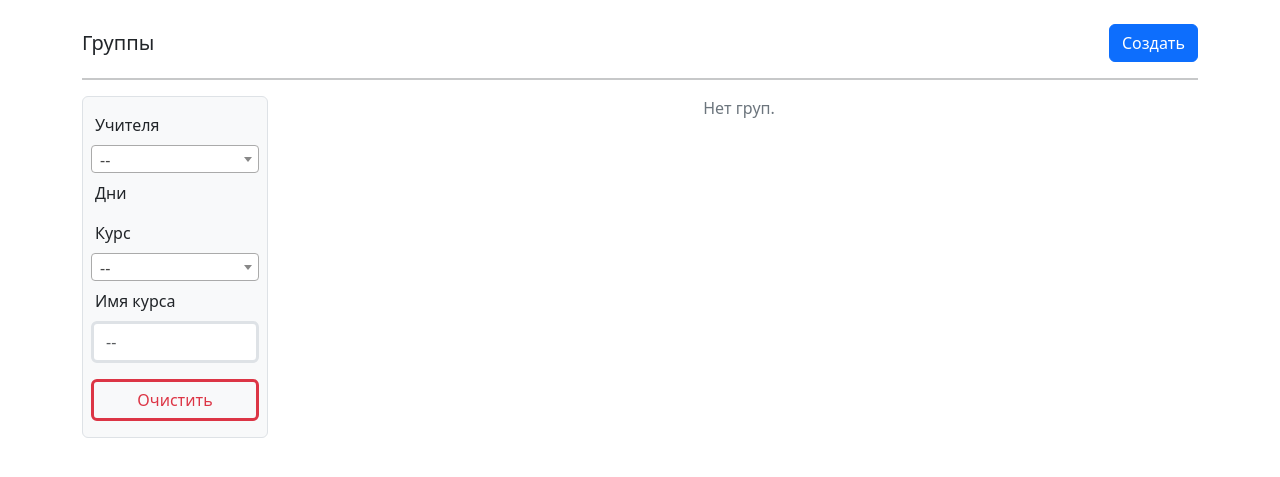
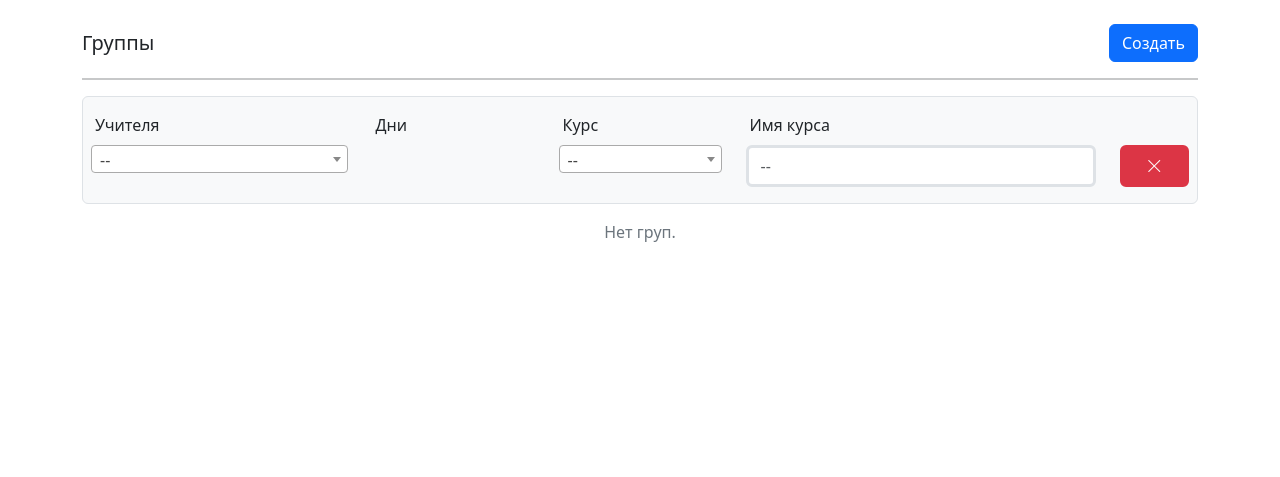
Before and after one commit to umarkhashimov/attendance-back, a Django app: template templates/courses_list.html in a window 1280 px wide. Shown: the part 54-531 px from the top of the page. Run offline with Django 5.2, Linux system fonts and the light colour scheme; the template is opened without the code that fills it, so the values that code supplies are empty; some libraries are stand-ins or nearby versions.

Commit message:
courses list update

```diff
--- a/assets/css/main.css
+++ b/assets/css/main.css
@@ -50,7 +50,13 @@
     transition: 0.1s;
 }
 
+.course-list-item .course-name{
+    font-size: 14px;
+}
 
+.course-list-item .course-name .course-id{
+    font-size: 10px !important;
+}
 
 .course-list-item:hover:not(.marked) :where(p, span) {
     color: black !important;
@@ -219,8 +225,10 @@ tr.trial-lesson td {
     left: 10px;
     padding: 0 5px;
     border-radius: 2px;
-    border: 1px solid black;
+    border: 1px solid grey;
     background-color: white;
+    color: darkorange;
+    letter-spacing: 1px;
 }
 
 .requiredField .asteriskField {
--- a/templates/courses_list.html
+++ b/templates/courses_list.html
@@ -13,11 +13,10 @@
     </div>
     <hr class="table-group-divider" />
     <div class="row m-0 p-0 ">
-      <div class="col-2 bg-light rounded py-3 px-2 border">
+      <div class="col-12 bg-light rounded py-3 px-2 border">
         <form id="filterForm" method="get" action="{% url 'main:courses_list' %}" class="">
           <div class="row">
-            <div class="col-12 col-sm-7 col-md-6 col-lg-12">
-              {{filter_form}}
+            <div class="col-12 col-sm-7 col-md-6 col-lg-3">
               <label for="teacherName" class="mb-2 ms-1">Учителя</label>
               <select name="teacher" onchange="submit()" class="form-select border-3 {% if request.GET.teacher %} border-primary{% endif %} w-100" id="teacherName">
                 <option value="">--</option>
@@ -30,7 +29,7 @@
                   {% endfor %}
                 </select>
               </div>
-            <div class="col-12 col-sm-5 col-md-3 col-lg-12 mt-2">
+              <div class="col-12 col-sm-5 col-md-3 col-lg-2 mt-2 mt-sm-0">
                 <label for="daySelect" class="mb-2 ms-1">Дни</label>
                 {% comment %} <select name="day" class="form-select border-3 {% if request.GET.day %} border-primary{% endif %}" id="daySelect">
                   <option value="">--</option>
@@ -40,7 +39,7 @@
                 </select> {% endcomment %}
                 {{days_form}}
             </div>
-              <div class="col-12 col-sm-5 col-md-3 col-lg-12 mt-2">
+            <div class="col-12 col-sm-5 col-md-3 col-lg-2 mt-2 mt-lg-0">
               <label for="statusSelect" class="mb-2 ms-1">Курс</label>
               <select onchange="submit()" name="subject" class="form-select border-3 {% if request.GET.subject %} border-primary{% endif %}" id="daySelect">
                 <option value="">--</option>
@@ -49,39 +48,40 @@
                 {% endfor %}
               </select>
             </div>
-              <div class="col-12 col-sm-7 col-md-10 col-lg-12 mt-2">
+            <div class="col-12 col-sm-7 col-md-10 col-lg-4 mt-2 mt-lg-0">
               <label for="courseName" class="mb-2 ms-1">Имя курса</label>
               <input onchange="submit()" value="{{request.GET.course_name}}" id="courseName" name="course_name" placeholder="--" type="text" class="form-control border-3 w-100 {% if request.GET.course_name %} border-primary{% endif %}" />
             </div>
-              <div class="col-12 col-md-2 col-lg-12 mt-3">
+            <div class="col-12 col-md-2 col-lg-1 mt-3 mt-md-2">
               <div class="d-flex align-items-end gap-4 gap-lg-2 h-100">
-                  <button type="reset" class="btn btn-outline-danger w-100 border-3 px-2">Очистить</button>
+                <button type="reset" class="btn btn-danger w-100 border-3 px-2"><i class="bi bi-x-lg"></i></button>
                 {% comment %} <button type="submit" class="btn btn-success w-100 border-3 px-2"><i class="bi bi-check-lg"></i></button> {% endcomment %}
               </div>
             </div>
           </div>
         </form>
       </div>
+    </div>
 
-        <div class="col-10 pe-0">
+
+        <div class="row px-2 mt-3">
 
           {% for obj in courses %}
-          <div class="col-12 pe-0">
+          <div class="col-12 col-md-6 col-lg-4 px-1">
             <div class="position-relative px-0">
-              {% if obj.get_last_topic %}<span class="position-absolute top-0 topic-label">{{obj.get_last_topic}}</span> {% endif %}
-              <a href="{% url 'courses:course_update' pk=obj.id %}" class="border-2 border px-3 py-2 d-block course-list-item my-2">
+              <span class="position-absolute top-0 topic-label">{{obj.get_last_topic|default:"---"}}</span>
+              <a href="{% url 'courses:course_update' pk=obj.id %}" class="border-2 border px-2 py-2 d-block course-list-item mt-2 mb-1">
                 <div class="row">
                   <div class="col-10 gap-2">
-                      <p class="text-dark m-0 mt-2">
-                        <span class="bandge text-secondary opacity-50">{{ obj.id }}</span>
+                      <p class="text-dark m-0 mt-1 course-name">
+                        <span class="fs-6 text-secondary opacity-50 course-id">{{ obj.id }}</span>
                         {{ obj.subject|capfirst }},
-                        {{obj.get_name}} -
-                        {{ obj.course_name|capfirst }}
+                        {{obj.get_name}}
                       </p>
                   </div>
                     <div class="col-2 d-flex align-items-end justify-content-end h-100">
+                      <p class="badge text-bg-light border border-1 border-primary my-0 mx-2">{{obj.get_enrolled_count}}</p>
                       <p class="m-0"><span class="badge text-bg-light border border-1" >{{ obj.lesson_time|time:'H:i' }}</span></p>
-                      <p class="badge text-bg-light border border-1 border-primary my-0 mx-3">{{obj.get_enrolled_count}}</p>
                     </div>
                 </div>
               </a>
```
Lines whose indentation alone changed are shown as unchanged.
